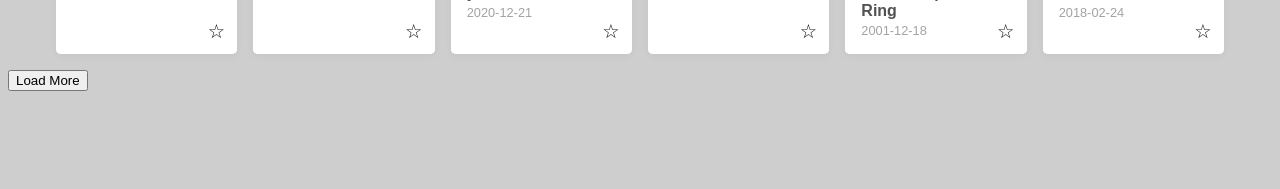
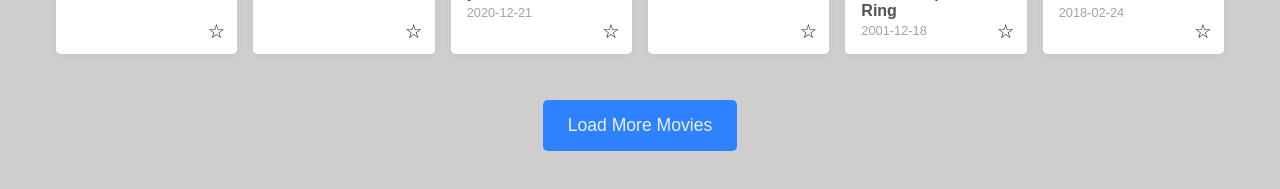
Before and after one commit to nikoladjekic/movie-gallery-app, a React (Vite) app: page / in a window 1280 px wide. Shown: the part 1691-1880 px from the top of the page. Before the commit the page ends 1790 px from the top, so only its background shows below. Built offline with nearby package versions, Linux system fonts and the light colour scheme.

Commit message:
add style to the load more btn

```diff
--- a/src/components/MovieGallery.jsx
+++ b/src/components/MovieGallery.jsx
@@ -92,7 +92,9 @@ const MovieGallery = () => {
 			</GalleryContainer>
 
 			{loadedMovies.length < totalMovies && (
-				<button onClick={loadMoreMovies}>Load More</button>
+				<LoadMoreButton type='button' onClick={loadMoreMovies}>
+					Load More Movies
+				</LoadMoreButton>
 			)}
 		</>
 	);
@@ -111,3 +113,19 @@ const GalleryContainer = styled.div`
 	margin: 0 auto;
 	background: transparent;
 `;
+
+const LoadMoreButton = styled.button`
+	cursor: pointer;
+	display: block;
+	margin: 30px auto 60px;
+	padding: 15px 25px;
+	background-color: #2e82ff;
+	color: #eeeeee;
+	border: none;
+	border-radius: 5px;
+	font-size: 1.1em;
+	transition: background-color 0.2s;
+	&:hover {
+		background-color: #0056b3;
+	}
+`;
```
